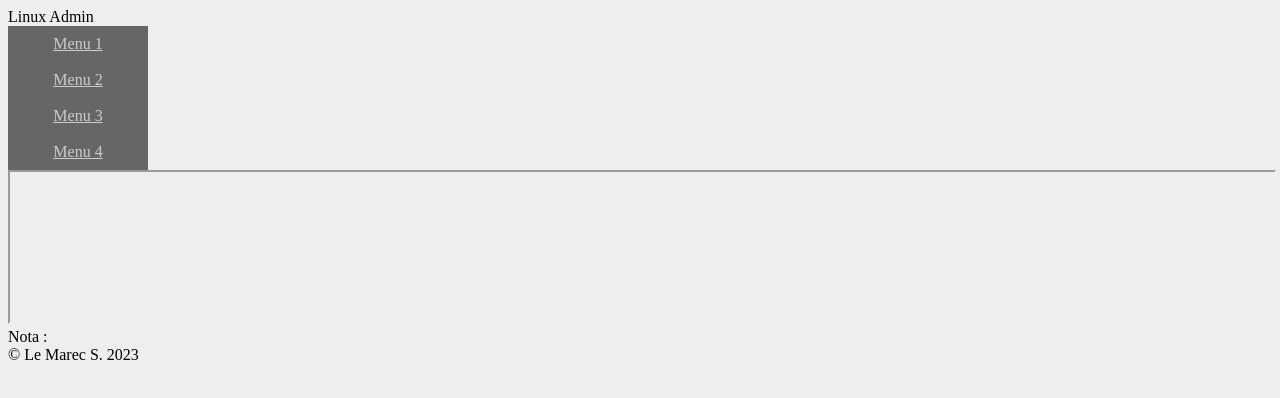
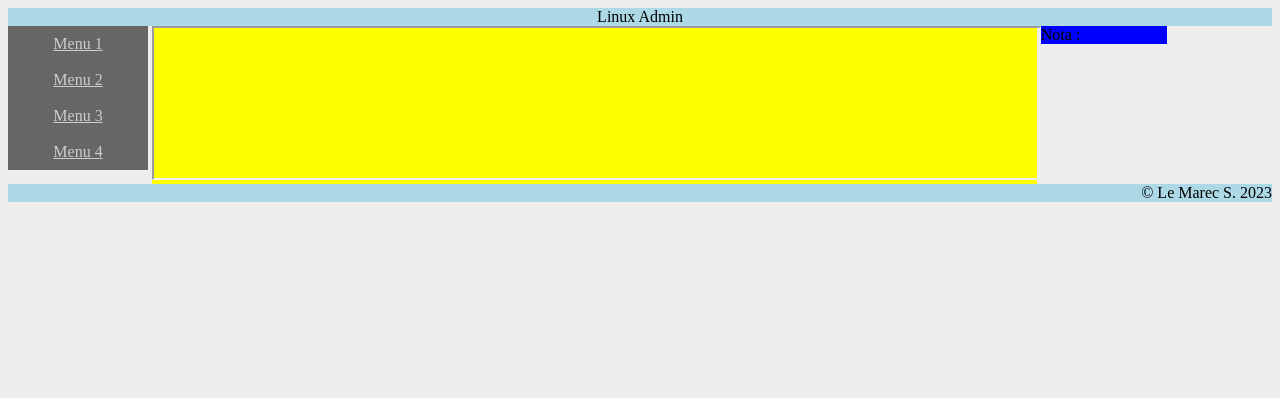
Before and after one commit to lemarec/MonSite, a plain HTML site: page index.html in a window 1280 px wide. Drawn offline with Linux system fonts and the light colour scheme.

Commit message:
Valid css

```diff
--- a/style.css
+++ b/style.css
@@ -1,5 +1,30 @@
+footer {
+  background-color: lightblue;
+  text-align: right;
+}
+header {
+  background-color: lightblue;
+  text-align: center;
+}
+div#content div.BoiteGauche{
+  background-color: yellow;
+  width: 70%;
+}
+div#content div.BoiteDroite{
+  vertical-align: top;
+  background-color: blue;
+  width: 10%;
+}
+div#content div.menu{
+  vertical-align: top;
+}
+div#content div{
+  display: inline-block;
+
+}
 body {
     background-color: #eee;
+
   }
   /* Dropdown menu */
   .dropdownmenu {
```
